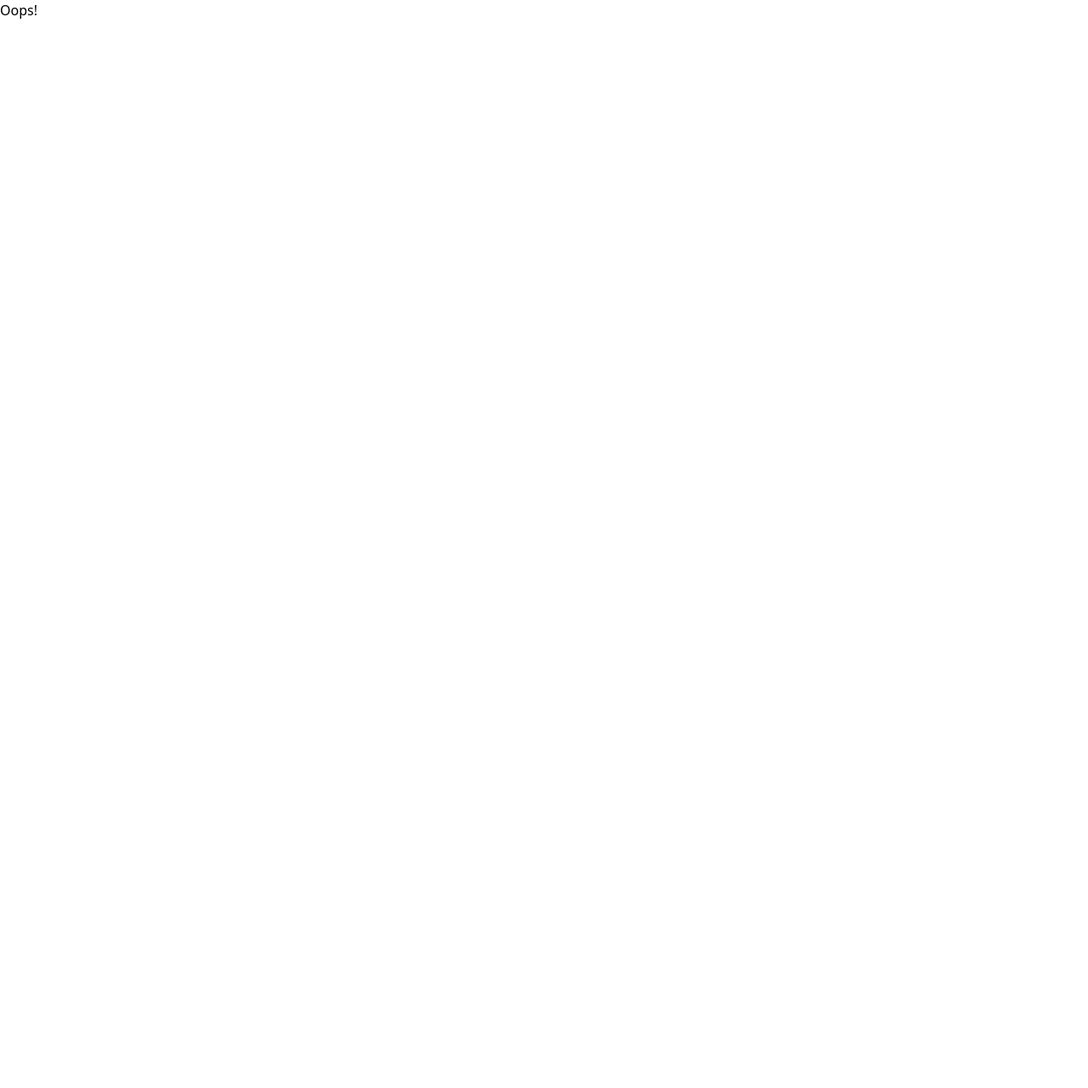
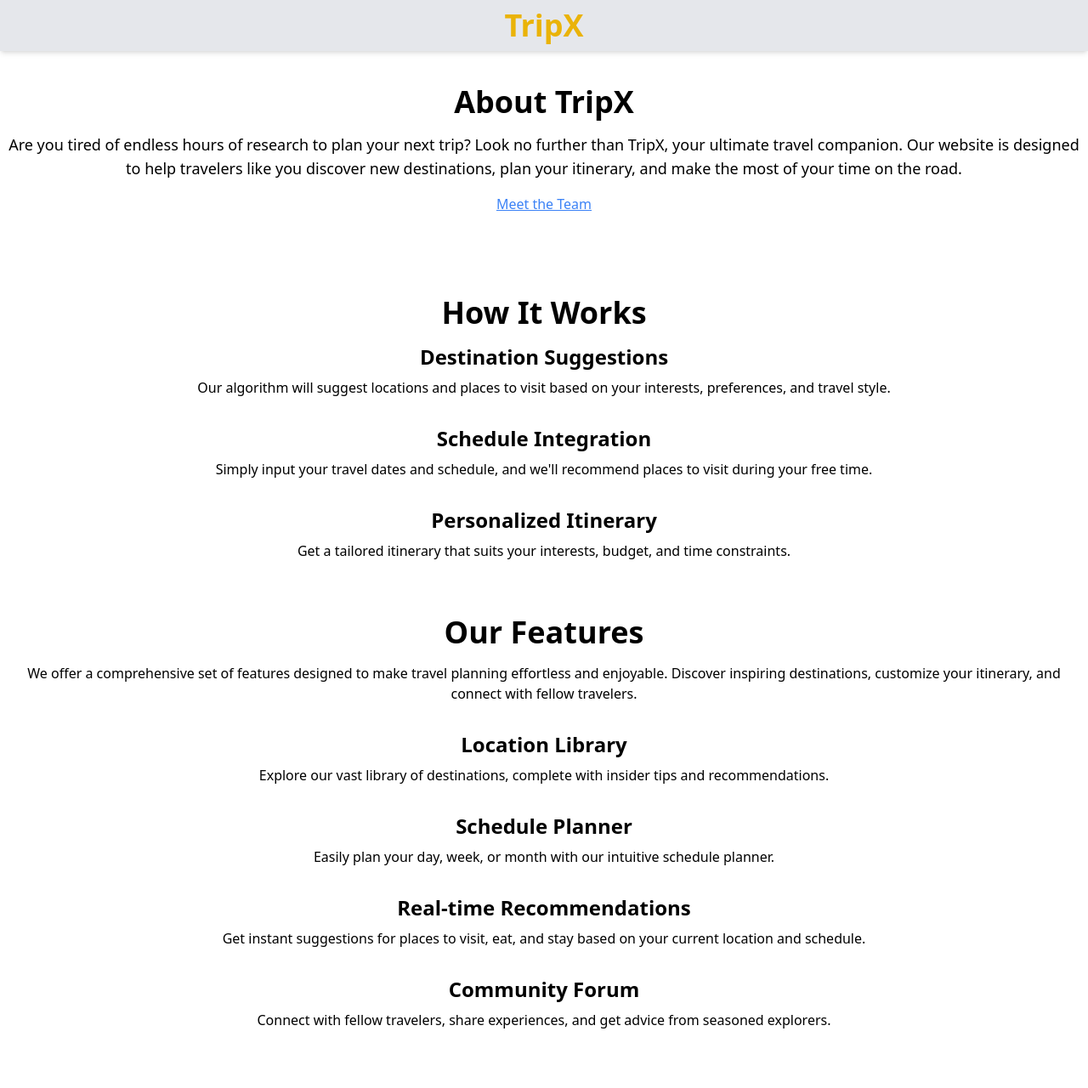
Before and after one commit to kijuchihe/tripX, a React (Vite) app: page /about in a window 1280 px wide. Before the commit this address had no page. Shown: the top 1280 px of the page at 85% size. Before the commit the page ends 800 px from the top, so only its background shows below. Built offline with nearby package versions, Linux system fonts and the light colour scheme.

Commit message:
Added the About page and the HomePage page. add th e sidebar to both pages.

```diff
--- a/src/App.tsx
+++ b/src/App.tsx
@@ -19,17 +19,37 @@ const tabs = [
       </>
     ),
   },
-  { header: 'Restaurants', content: 'forreve All' },
-  { header: 'Vacation Rentals', content: 'forreve All' },
-  { header: 'Cruises', content: 'cruise' },
-  { header: 'Rental Cars', content: 'rent cars' },
+  {
+    header: 'Restaurants', content: (
+    <>
+      <SearchForm category="restaurants/searchRestaurants" />
+    </>
+  ),
+ },
+  { header: 'Vacation Rentals', content: (
+    <>
+      <SearchForm category="Rentals/searchVacation Rentals" />
+    </>
+  ),
+ },
+  { header: 'Cruises', content: (
+    <>
+      <SearchForm category="Cruises/searchCruises" />
+    </>
+  ),
+ },
+  { header: 'Rental Cars', content: (
+    <>
+      <SearchForm category="Rentalcars/searchRental Cars" />
+    </>
+  ),
+ },
 ]
 
 function App() {
   return (
     <Layout>
       <Tabs tabs={tabs} />
-      Restaurants
     </Layout>
   )
 }
--- /dev/null
+++ b/src/components/pages/About.tsx
@@ -0,0 +1,112 @@
+
+
+const AboutPage = () => {
+    return (
+      <div className="flex flex-col items-center bg-shapes h-screen">
+        <header className="w-full flex justify-center items-center p-4
+        w-full bg-gray-200 border-b border-gray-200 dark:bg-gray-900
+         dark:border-gray-700 h-[60px] shadow-md">
+          <div className="text-yellow-500 text-4xl font-bold">TripX</div>
+        </header>
+        <main className="w-full flex flex-col items-center mt-10">
+          <section className="text-center mb-16">
+            <h1 className="text-4xl font-bold mb-4">About TripX</h1>
+            <p className="text-lg mb-4">
+              Are you tired of endless hours of research to plan your next trip?
+               Look no further than TripX,
+                your ultimate travel companion.
+                Our website is designed to help travelers like you discover new destinations,
+                 plan your itinerary, and make the most of your time on the road.
+            </p>
+            <a href="#team" className="text-blue-500 underline">Meet the Team</a>
+          </section>
+
+
+
+
+          <div className="p-8">
+        <section className="text-center mb-16">
+          <h1 className="text-4xl font-bold mb-4">How It Works</h1>
+          <div className="mb-8">
+            <h2 className="text-2xl font-semibold mb-2">Destination Suggestions</h2>
+            <p>Our algorithm will suggest locations and places to visit based on your interests, preferences, and travel style.</p>
+          </div>
+          <div className="mb-8">
+            <h2 className="text-2xl font-semibold mb-2">Schedule Integration</h2>
+            <p>Simply input your travel dates and schedule, and we'll recommend places to visit during your free time.</p>
+          </div>
+          <div>
+            <h2 className="text-2xl font-semibold mb-2">Personalized Itinerary</h2>
+            <p>Get a tailored itinerary that suits your interests, budget, and time constraints.</p>
+          </div>
+        </section>
+        <section className="text-center mb-16">
+          <h1 className="text-4xl font-bold mb-4">Our Features</h1>
+          <p className="mb-8">We offer a comprehensive set of features designed to make travel planning effortless and enjoyable. Discover inspiring destinations, customize your itinerary, and connect with fellow travelers.</p>
+          <div className="mb-8">
+            <i className="fas fa-map-marked-alt text-3xl mb-2"></i>
+            <h2 className="text-2xl font-semibold mb-2">Location Library</h2>
+            <p>Explore our vast library of destinations, complete with insider tips and recommendations.</p>
+          </div>
+          <div className="mb-8">
+            <i className="fas fa-calendar-alt text-3xl mb-2"></i>
+            <h2 className="text-2xl font-semibold mb-2">Schedule Planner</h2>
+            <p>Easily plan your day, week, or month with our intuitive schedule planner.</p>
+          </div>
+          <div className="mb-8">
+            <i className="fas fa-lightbulb text-3xl mb-2"></i>
+            <h2 className="text-2xl font-semibold mb-2">Real-time Recommendations</h2>
+            <p>Get instant suggestions for places to visit, eat, and stay based on your current location and schedule.</p>
+          </div>
+          <div>
+            <i className="fas fa-comments text-3xl mb-2"></i>
+            <h2 className="text-2xl font-semibold mb-2">Community Forum</h2>
+            <p>Connect with fellow travelers, share experiences, and get advice from seasoned explorers.</p>
+          </div>
+        </section>
+
+
+
+
+        <section id="team" className="w-full text-center">
+            <h2 className="text-3xl font-bold mb-10">Meet the Team</h2>
+            <div className="flex flex-col items-center mb-10">
+              <img src="https://placehold.co/200x200" alt="Profile picture of Alice Johnson" className="mb-4"/>
+              <h3 className="text-xl font-bold">Bamgbose Christian(CJ)</h3>
+              <p className="text-gray-600 mb-2">Designer and Front-end developer</p>
+              <p className="text-gray-600 max-w-md">
+                He is the Designer behind TripX, bringing a wealth of experience in travel planning and Front-end development.
+              </p>
+            </div>
+            <div className="flex flex-col items-center mb-10">
+              <img src="https://placehold.co/200x200" alt="Profile picture of Bob Smith" className="mb-4"/>
+              <h3 className="text-xl font-bold">Alexander Falere(Ghost)</h3>
+              <p className="text-gray-600 mb-2">Chief Technology Officer</p>
+              <p className="text-gray-600 max-w-md">
+                He oversees all technical aspects of TripX, ensuring the platform runs smoothly and efficiently.
+              </p>
+            </div>
+            <div className="flex flex-col items-center mb-10">
+              <img src="https://placehold.co/200x200" alt="Profile picture of Carol White" className="mb-4"/>
+              <h3 className="text-xl font-bold">insert name</h3>
+              <p className="text-gray-600 mb-2">insert Role</p>
+              <p className="text-gray-600 max-w-md">
+              insert name is responsible for spreading the word about TripX, building our brand, and connecting with our users.
+              </p>
+            </div>
+            <div className="flex flex-col items-center mb-10">
+              <img src="https://placehold.co/200x200" alt="Profile picture of Dave Brown" className="mb-4"/>
+              <h3 className="text-xl font-bold">insert name</h3>
+              <p className="text-gray-600 mb-2">COO</p>
+              <p className="text-gray-600 max-w-md">
+              insert name ensures that the day-to-day operations at TripX run smoothly and efficiently.
+               </p>
+            </div>
+          </section>
+      </div>
+        </main>
+      </div>
+    );
+  };
+
+  export default AboutPage;
--- a/src/components/pages/Airport.tsx
+++ b/src/components/pages/Airport.tsx
@@ -1,4 +1,4 @@
-import React, { useEffect, useState } from 'react'
+import  { useEffect, useState } from 'react'
 import useQuery from '../../hooks/useQuery'
 
 const Airport = () => {
--- /dev/null
+++ b/src/components/pages/HomePage.tsx
@@ -0,0 +1,74 @@
+
+import React from 'react';
+
+const Homepage: React.FC = () => {
+  return (
+    <div className="bg-white text-gray-800">
+      {/* Header Section */}
+      <header className="flex justify-between items-center px-4 py-2">
+        <div className="text-2xl font-bold text-yellow-500">TripX</div>
+      </header>
+
+      {/* Main Content Section */}
+      <main className="text-center mt-10 relative">
+        <div
+          className="absolute left-1/2 transform -translate-x-1/2 -translate-y-1/2 w-32 h-32 bg-yellow-200 rounded-full"
+          style={{ clipPath: 'polygon(0 0, 100% 0, 0 100%)' }}
+        />
+        <h1 className="text-3xl font-bold mt-20 animate-fade-in hover-move relative">
+          Plan Your Journey
+        </h1>
+        <h2 className="text-3xl font-bold text-yellow-500 animate-fade-in hover-move relative">
+          Explore New Destinations
+        </h2>
+        <h3 className="text-3xl font-bold animate-fade-in hover-move relative">
+          Time-Saving Plans
+        </h3>
+        <p className="mt-4 text-gray-600">
+          Discover your next adventure easily with TripX, your ultimate travel planning companion.
+        </p>
+        <button className="mt-4 px-4 py-2 bg-gray-200 text-gray-800 rounded">
+          Get Started
+        </button>
+      </main>
+
+      {/* Features Section */}
+      <section className="text-center mt-20">
+        <h2 className="text-2xl font-bold">Our Features</h2>
+        <p className="mt-4 text-gray-600 mx-4">
+          We offer a comprehensive set of features designed to make travel planning effortless and enjoyable. Discover inspiring destinations, customize your itinerary, and connect with fellow travelers.
+        </p>
+      </section>
+
+      {/* Smart Suggestions and Schedule Integration Section */}
+      <section className="flex justify-center mt-10">
+        <div className="text-center mx-4">
+          <i className="fas fa-lightbulb text-4xl text-blue-500 mb-2" />
+          <h3 className="text-xl font-bold mt-2">Smart Suggestions</h3>
+          <p className="mt-2 text-gray-600">Receive tailored destination recommendations based</p>
+        </div>
+        <div className="text-center mx-4">
+          <i className="fas fa-calendar-alt text-4xl text-orange-500 mb-2" />
+          <h3 className="text-xl font-bold mt-2">Schedule Integration</h3>
+          <p className="mt-2 text-gray-600">Effortlessly integrate your travel schedule and receive</p>
+        </div>
+      </section>
+
+      {/* Footer Section */}
+      <footer className="text-center mt-20 text-xs text-gray-600">
+        <p>&copy; 2024 TripX. All rights reserved.</p>
+        <p>
+          <a href="#" className="text-blue-600">
+            Terms and Conditions
+          </a>{' '}
+          |{' '}
+          <a href="#" className="text-blue-600">
+            Privacy Policy
+          </a>
+        </p>
+      </footer>
+    </div>
+  );
+};
+
+export default Homepage;
--- a/src/main.tsx
+++ b/src/main.tsx
@@ -5,6 +5,9 @@ import './index.css'
 import { createBrowserRouter, RouterProvider } from 'react-router-dom'
 import Hotels from './components/pages/Hotels.tsx'
 import Airport from './components/pages/Airport.tsx'
+import AboutPage from './components/pages/About.tsx'
+import HomePage from './components/pages/HomePage.tsx'
+
 const ErrorBoundary = () => {
   return (
     <div>
@@ -19,16 +22,31 @@ const router = createBrowserRouter([
     element: <App />,
     errorElement: <ErrorBoundary />,
   },
+
+  {
+    path: '/home',
+    element: <HomePage />,
+    errorElement: <ErrorBoundary />,
+  },
+
+  {
+    path: '/about',
+    element: <AboutPage />,
+    errorElement: <ErrorBoundary />,
+  },
+
   {
     path: '/search',
     // element: <WeatherResults />,
     element: <>Search results</>,
     errorElement: <ErrorBoundary />,
   },
+
   {
     path: '/airport',
     element: <Airport />,
   },
+
   { path: '/hotels', element: <Hotels />, errorElement: <ErrorBoundary /> },
 ])
 
```
